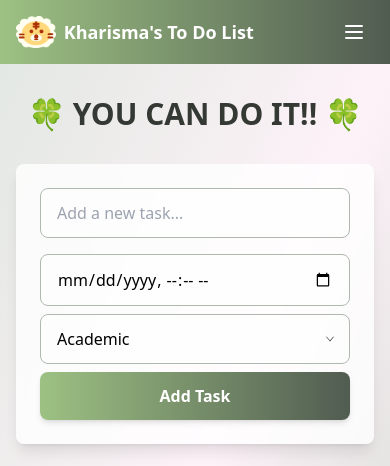
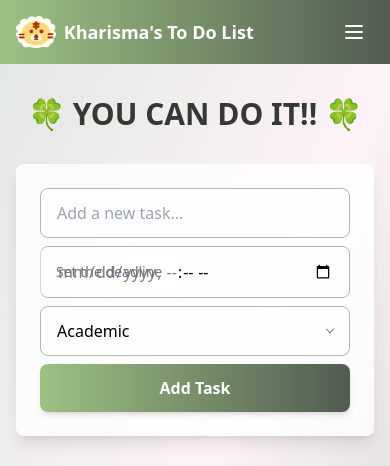
Before and after one commit to kharismapr/tutam9-kharismaaprilia, a React (Vite) app: page /todolist in a window 390 px wide. Shown: the top 466 px of the page. Built offline with nearby package versions, Linux system fonts and the light colour scheme; no server answers.

Commit message:
gini dulu lah

```diff
--- a/package.json
+++ b/package.json
@@ -14,6 +14,7 @@
     "date-fns": "^4.1.0",
     "framer-motion": "^12.23.12",
     "react": "^19.0.0",
+    "react-datepicker": "^8.7.0",
     "react-dom": "^19.0.0",
     "react-router-dom": "^7.5.3"
   },
--- a/src/ToDoListPage.jsx
+++ b/src/ToDoListPage.jsx
@@ -12,7 +12,7 @@ const formatDeadline = (isoString) => {
 
   // Get day name without timezone conversion
   const dateForDay = new Date(datePart + 'T00:00:00Z');
-  const days = ['Sunday', 'Monday', 'Tuesday', 'Wednesday', 'Thursday', 'Friday', 'Saturday'];
+  const days = ['Sun', 'Mon', 'Tue', 'Wed', 'Thu', 'Fri', 'Sat'];
   const dayName = days[dateForDay.getUTCDay()];
 
   // Format components
@@ -100,7 +100,7 @@ export default function ToDoListPage(){
 
         {/* Form Todo */}
         <div className="max-w-2xl mx-auto bg-white/80 backdrop-blur-sm p-6 rounded-lg shadow-lg mb-8">
-          <div className="flex flex-col gap-4">
+          <div className="flex flex-col gap-2">
             <input
               type="text"
               value={input}
@@ -109,20 +109,29 @@ export default function ToDoListPage(){
               className="w-full border border-sage-300 rounded-lg px-4 py-3 focus:outline-none focus:ring-2 focus:ring-sage-500 bg-white/50"
             />
             <div className="flex flex-col sm:flex-row gap-2">
-              {/* Date and Time Input - Calendar Icon for Mobile */}
+              {/* Date and Time Input */}
               <div className="relative flex-1">
+                <div className="relative">
                   <input
                     type="datetime-local"
                     value={deadline}
                     onChange={(e) => setDeadline(e.target.value)}
-                  placeholder="Set the deadline"
-                  className="w-full border border-sage-300 rounded-lg px-4 py-3 focus:outline-none focus:ring-2 focus:ring-sage-500 bg-white/50 sm:appearance-auto appearance-none"
+                    className="w-full border border-sage-300 rounded-lg px-4 py-3 focus:outline-none focus:ring-2 focus:ring-sage-500 bg-white/50 sm:appearance-auto appearance-none peer"
                   />
-                <div className="absolute right-3 top-1/2 transform -translate-y-1/2 pointer-events-none sm:hidden">
-                  <div className="h-5 w-5 text-sage-600" fill="none" viewBox="0 0 24 24" stroke="currentColor">
-                    <path strokeLinecap="round" strokeLinejoin="round" strokeWidth={2} d="M8 7V3m8 4V3m-9 8h10M5 21h14a2 2 0 002-2V7a2 2 0 00-2-2H5a2 2 0 00-2 2v12a2 2 0 002 2z" />
+
+                  {/* Mobile-only Placeholder overlay */}
+                  {!deadline && (
+                    <div className="sm:hidden absolute left-0 top-0 px-4 py-3 pointer-events-none text-sm text-gray-500 mt-1 flex items-center gap-2 bg-white/50 ">
+                      <span>Set the deadline</span>
                     </div>
+                  )}
                 </div>
+                {/* Desktop-only Selected deadline display */}
+                {deadline && (
+                  <div className="hidden sm:block absolute -top-6 left-0 text-sm text-sage-600 font-medium bg-white/90 px-2 py-1 rounded-t-lg shadow-sm">
+                    Selected: {formatDeadline(deadline)}
+                  </div>
+                )}
               </div>
 
               {/* Category Dropdown */}
```
Also changed, not shown: src/App.css (+34 -9 lines), 1 other file (tests, documents, lock files or other folders). Lines whose indentation alone changed are shown as unchanged.
